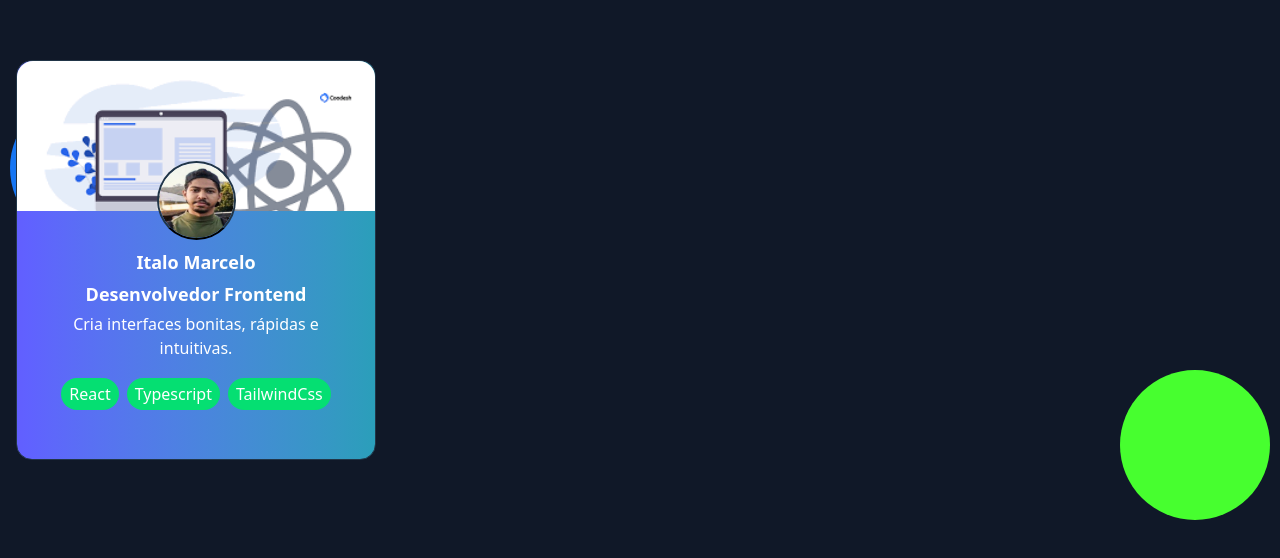
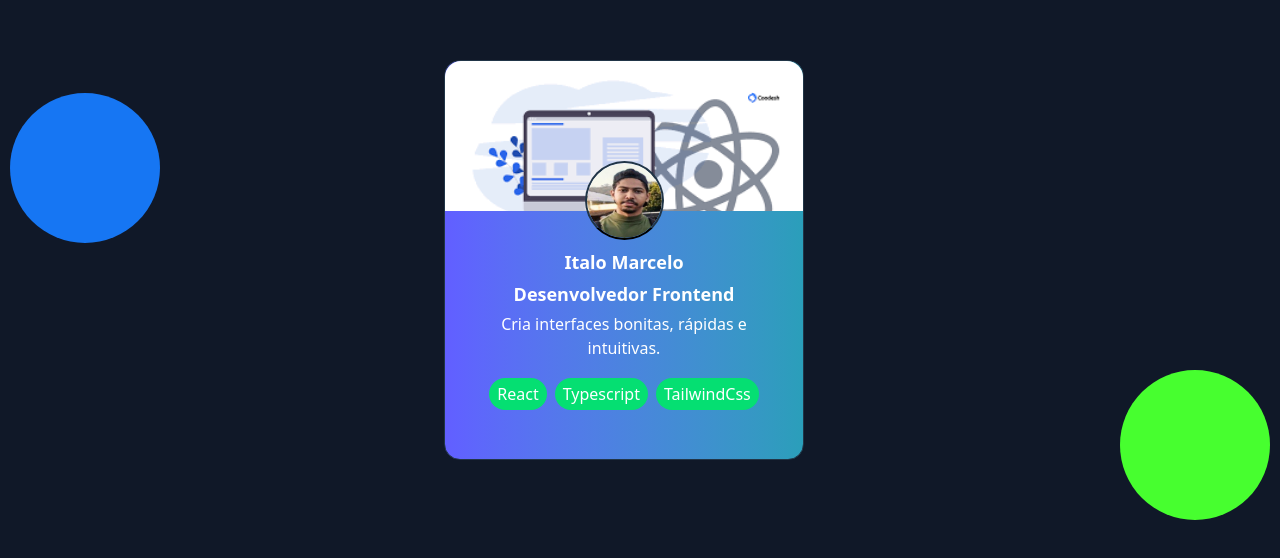
Before and after one commit to ItaloDev-Marcelo/profile-card, a React (Vite) app: page / in a window 1280 px wide. Shown: the part 140-698 px from the top of the page. Built offline with nearby package versions, Linux system fonts and the light colour scheme.

Commit message:
update fix on margin

```diff
--- a/src/App.css
+++ b/src/App.css
@@ -1,15 +1,20 @@
 #root {
   width: 100%;
   height: 100%;
-  margin: 0 auto;
   padding: 2rem;
   text-align: center;
 }
+
+
 
 body {
   background-color: #101828;
   overflow: hidden;
   position: relative;
+}
+
+.margin-fix {
+  margin: 0 auto;
 }
 
 
--- a/src/layout/index.tsx
+++ b/src/layout/index.tsx
@@ -7,7 +7,7 @@ export default function ProfileCardLayout() {
       return (
          <section className="bg-gradient-to-r from-indigo-500 from-0% to-emerald-500
          to-170% p-5 w-[325px] relative left-[-1em] h-100 rounded-[16px]   border lg:w-90
-          hover:scale-105  cursor-pointer animate__animated animate__flipInY z-100" >
+          hover:scale-105  cursor-pointer animate__animated animate__flipInY z-100 margin-fix" >
              <div className="box rounded-t-[16px] ">
                 </div>
               <div className="flex flex-col justify-center relative text-center items-center top-20 " >
```
